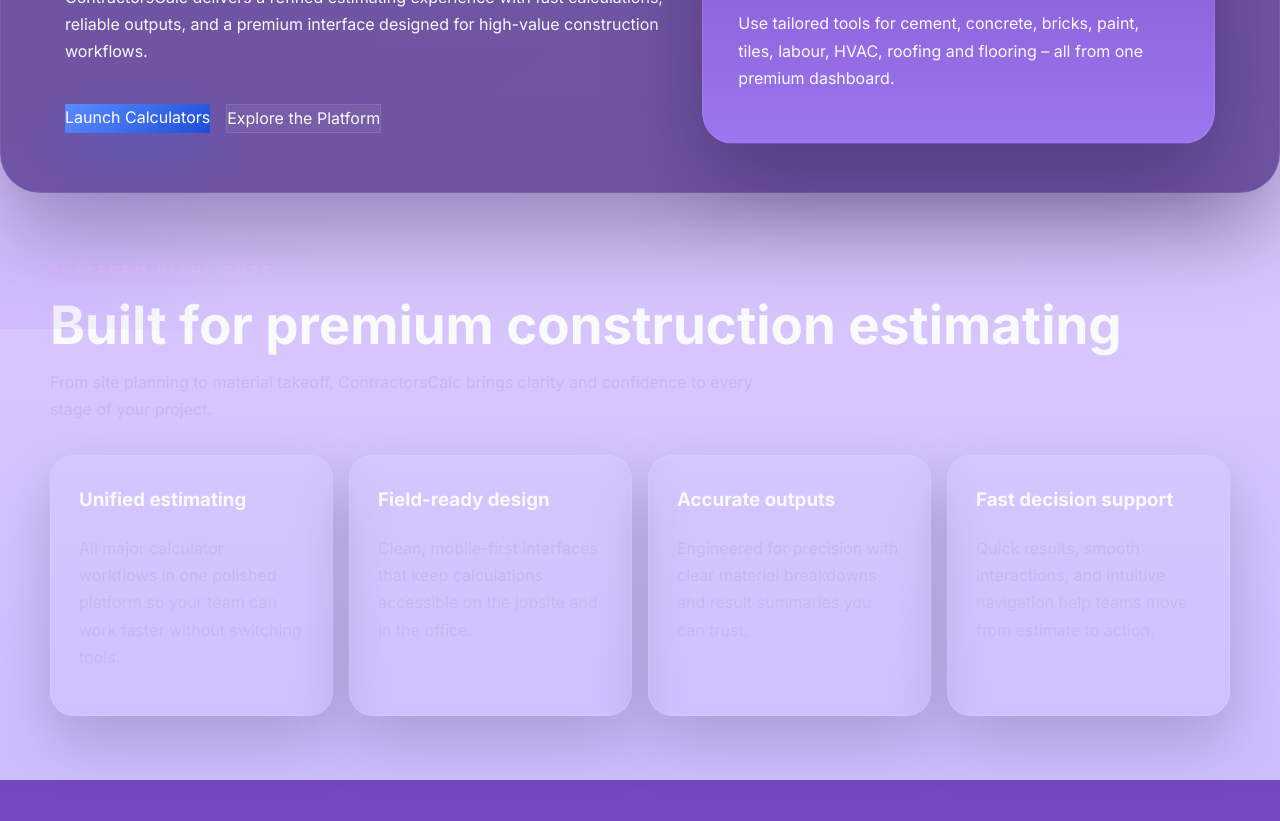
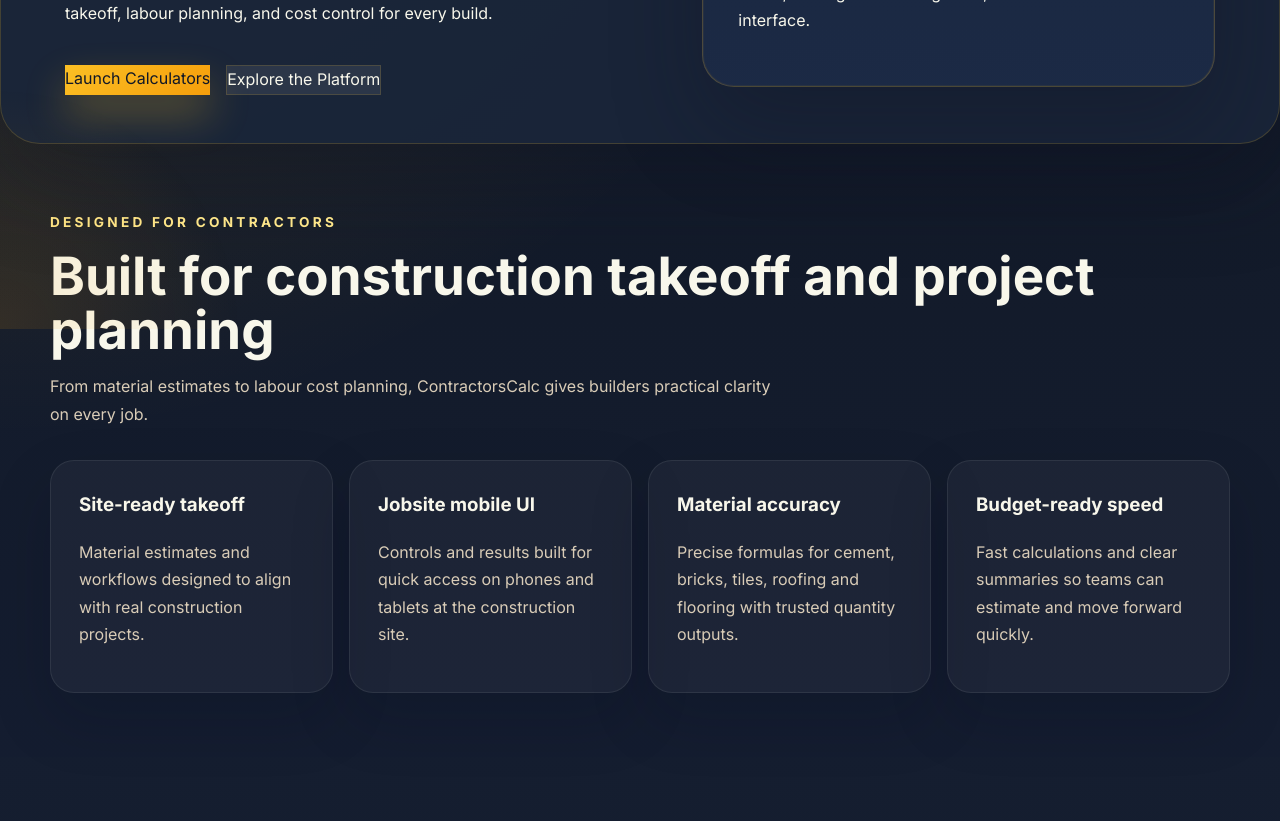
Before and after one commit to chakmarakesh121-design/CCalc, a website built with Vite: page index.html in a window 1280 px wide. Shown: the part 471-1292 px from the top of the page. Built offline with nearby package versions, Linux system fonts and the light colour scheme.

Commit message:
updated website

```diff
--- a/index.html
+++ b/index.html
@@ -47,9 +47,9 @@
     <section id="hero" class="hero-section hero-premium">
       <div class="container hero-grid">
         <div class="hero-copy-block">
-          <span class="eyebrow">Premium construction technology</span>
-          <h1>Professional estimating for modern contractors and project teams.</h1>
-          <p>ContractorsCalc delivers a refined estimating experience with fast calculations, reliable outputs, and a premium interface designed for high-value construction workflows.</p>
+          <span class="eyebrow">Construction-ready estimating</span>
+          <h1>Smart construction estimates for contractors, builders, and site managers.</h1>
+          <p>ContractorsCalc brings jobsite-ready calculating to your team with fast material takeoff, labour planning, and cost control for every build.</p>
           <div class="hero-actions">
             <a class="button button-primary" href="#calculators">Launch Calculators</a>
             <a class="button button-secondary" href="#about">Explore the Platform</a>
@@ -57,9 +57,9 @@
         </div>
         <div class="hero-panel">
           <div class="feature-panel">
-            <p class="panel-label">All-in-one estimator</p>
-            <h2>Streamlined calculations for construction professionals.</h2>
-            <p>Use tailored tools for cement, concrete, bricks, paint, tiles, labour, HVAC, roofing and flooring – all from one premium dashboard.</p>
+            <p class="panel-label">Site-ready toolkit</p>
+            <h2>Estimate materials, labour, and project costs with confidence.</h2>
+            <p>Built for concrete, cement, bricks, paint, tiles, labour, HVAC, roofing and flooring work, all in a construction-first interface.</p>
           </div>
         </div>
       </div>
@@ -68,26 +68,26 @@
     <section id="platform" class="section">
       <div class="container">
         <div class="section-header">
-          <span class="eyebrow">Platform highlights</span>
-          <h2>Built for premium construction estimating</h2>
-          <p>From site planning to material takeoff, ContractorsCalc brings clarity and confidence to every stage of your project.</p>
+          <span class="eyebrow">Designed for contractors</span>
+          <h2>Built for construction takeoff and project planning</h2>
+          <p>From material estimates to labour cost planning, ContractorsCalc gives builders practical clarity on every job.</p>
         </div>
         <div class="info-cards feature-grid">
           <article class="feature-card">
-            <h3>Unified estimating</h3>
-            <p>All major calculator workflows in one polished platform so your team can work faster without switching tools.</p>
+            <h3>Site-ready takeoff</h3>
+            <p>Material estimates and workflows designed to align with real construction projects.</p>
           </article>
           <article class="feature-card">
-            <h3>Field-ready design</h3>
-            <p>Clean, mobile-first interfaces that keep calculations accessible on the jobsite and in the office.</p>
+            <h3>Jobsite mobile UI</h3>
+            <p>Controls and results built for quick access on phones and tablets at the construction site.</p>
           </article>
           <article class="feature-card">
-            <h3>Accurate outputs</h3>
-            <p>Engineered for precision with clear material breakdowns and result summaries you can trust.</p>
+            <h3>Material accuracy</h3>
+            <p>Precise formulas for cement, bricks, tiles, roofing and flooring with trusted quantity outputs.</p>
           </article>
           <article class="feature-card">
-            <h3>Fast decision support</h3>
-            <p>Quick results, smooth interactions, and intuitive navigation help teams move from estimate to action.</p>
+            <h3>Budget-ready speed</h3>
+            <p>Fast calculations and clear summaries so teams can estimate and move forward quickly.</p>
           </article>
         </div>
       </div>
--- a/style.css
+++ b/style.css
@@ -1,17 +1,17 @@
 /* Professional premium styling for ContractorsCalc */
 :root {
   color-scheme: dark;
-  --bg: #1c1634;
-  --surface: #2b214d;
-  --surface-soft: #342b63;
-  --surface-lighter: #413b7b;
-  --text: #f8fafc;
-  --muted: #c9b7ee;
-  --primary: #c084fc;
-  --primary-strong: #8b5cf6;
-  --accent: #d8b4fe;
-  --border: rgba(214, 188, 255, 0.24);
-  --shadow: 0 40px 90px rgba(30, 16, 66, 0.36);
+  --bg: #111822;
+  --surface: #1f2a40;
+  --surface-soft: #2b3a57;
+  --surface-lighter: #364b6f;
+  --text: #f8f7eb;
+  --muted: #d9ccb7;
+  --primary: #fbbf24;
+  --primary-strong: #d97706;
+  --accent: #fde68a;
+  --border: rgba(251, 191, 36, 0.24);
+  --shadow: 0 40px 90px rgba(16, 18, 35, 0.32);
   --radius: 1.75rem;
   font-family: 'Inter', system-ui, sans-serif;
 }
@@ -27,8 +27,8 @@
 body {
   margin: 0;
   min-height: 100vh;
-  background: radial-gradient(circle at top left, rgba(193, 164, 255, 0.18), transparent 22%),
-              linear-gradient(180deg, #e9d6ff 0%, #c4b5fd 42%, #7c3aed 100%);
+  background: radial-gradient(circle at top left, rgba(251, 191, 36, 0.18), transparent 22%),
+              linear-gradient(180deg, #111822 0%, #151e34 40%, #0b1220 100%);
   color: var(--text);
   line-height: 1.7;
 }
@@ -56,8 +56,8 @@
   position: fixed;
   inset: 0;
   pointer-events: none;
-  background: radial-gradient(circle at top right, rgba(193, 164, 255, 0.16), transparent 20%),
-              radial-gradient(circle at bottom left, rgba(163, 104, 255, 0.10), transparent 16%);
+  background: radial-gradient(circle at top right, rgba(251, 191, 36, 0.18), transparent 18%),
+              radial-gradient(circle at bottom left, rgba(245, 158, 11, 0.12), transparent 16%);
 }
 
 .container {
@@ -127,9 +127,9 @@
 }
 
 .hero-premium {
-  background: rgba(85, 55, 140, 0.80);
-  border: 1px solid rgba(255, 255, 255, 0.08);
-  box-shadow: var(--shadow);
+  background: rgba(26, 38, 58, 0.94);
+  border: 1px solid rgba(251, 191, 36, 0.18);
+  box-shadow: 0 40px 90px rgba(16, 18, 35, 0.32);
   border-radius: 2.5rem;
   padding: 3rem;
 }
@@ -211,9 +211,9 @@
 .feature-panel {
   padding: 2.2rem;
   border-radius: 2rem;
-  background: linear-gradient(180deg, rgba(114, 63, 182, 0.96), rgba(158, 120, 243, 0.94));
-  border: 1px solid rgba(255,255,255,0.08);
-  box-shadow: inset 0 0 0 1px rgba(255,255,255,0.02), var(--shadow);
+  background: linear-gradient(180deg, rgba(25, 38, 59, 0.96), rgba(28, 42, 70, 0.94));
+  border: 1px solid rgba(251, 191, 36, 0.22);
+  box-shadow: inset 0 0 0 1px rgba(251, 191, 36, 0.06), var(--shadow);
 }
 
 .feature-panel .panel-label {
@@ -241,7 +241,7 @@
 }
 
 .section-secondary {
-  background: linear-gradient(180deg, rgba(103, 55, 183, 0.88), rgba(153, 102, 255, 0.92));
+  background: linear-gradient(180deg, rgba(21, 30, 48, 0.94), rgba(16, 22, 36, 0.96));
 }
 
 .section-header {
@@ -342,15 +342,15 @@
 }
 
 .button-primary {
-  background: linear-gradient(135deg, #5b8cff, #1d4ed8);
-  color: white;
-  box-shadow: 0 20px 40px rgba(33, 112, 255, 0.26);
+  background: linear-gradient(135deg, #fbbf24, #f59e0b);
+  color: #111827;
+  box-shadow: 0 20px 40px rgba(251, 191, 36, 0.3);
 }
 
 .button-secondary {
-  background: rgba(255,255,255,0.06);
+  background: rgba(255,255,255,0.08);
   color: var(--text);
-  border: 1px solid rgba(255,255,255,0.1);
+  border: 1px solid rgba(251, 191, 36, 0.15);
 }
 
 .result-box {
@@ -444,7 +444,7 @@
 
 .section-cta {
   padding: 3.25rem 0 2.5rem;
-  background: linear-gradient(135deg, rgba(91, 140, 255, 0.16), rgba(251, 191, 36, 0.08));
+  background: linear-gradient(135deg, rgba(245, 158, 11, 0.18), rgba(251, 191, 36, 0.08));
 }
 
 .cta-panel {
```
Also changed, not shown: dist/assets/app-CVM_IF01.css (added), dist/assets/app-DD3rvmvk.js (renamed from dist/assets/app-Bpldf85t.js), dist/assets/app-sNkEbpUw.css (deleted), dist/bricks.html, dist/cement.html, dist/concrete.html, dist/flooring.html, dist/hvac.html, dist/index.html, dist/labour.html, dist/paint.html, dist/roofing.html, dist/tiles.html.
